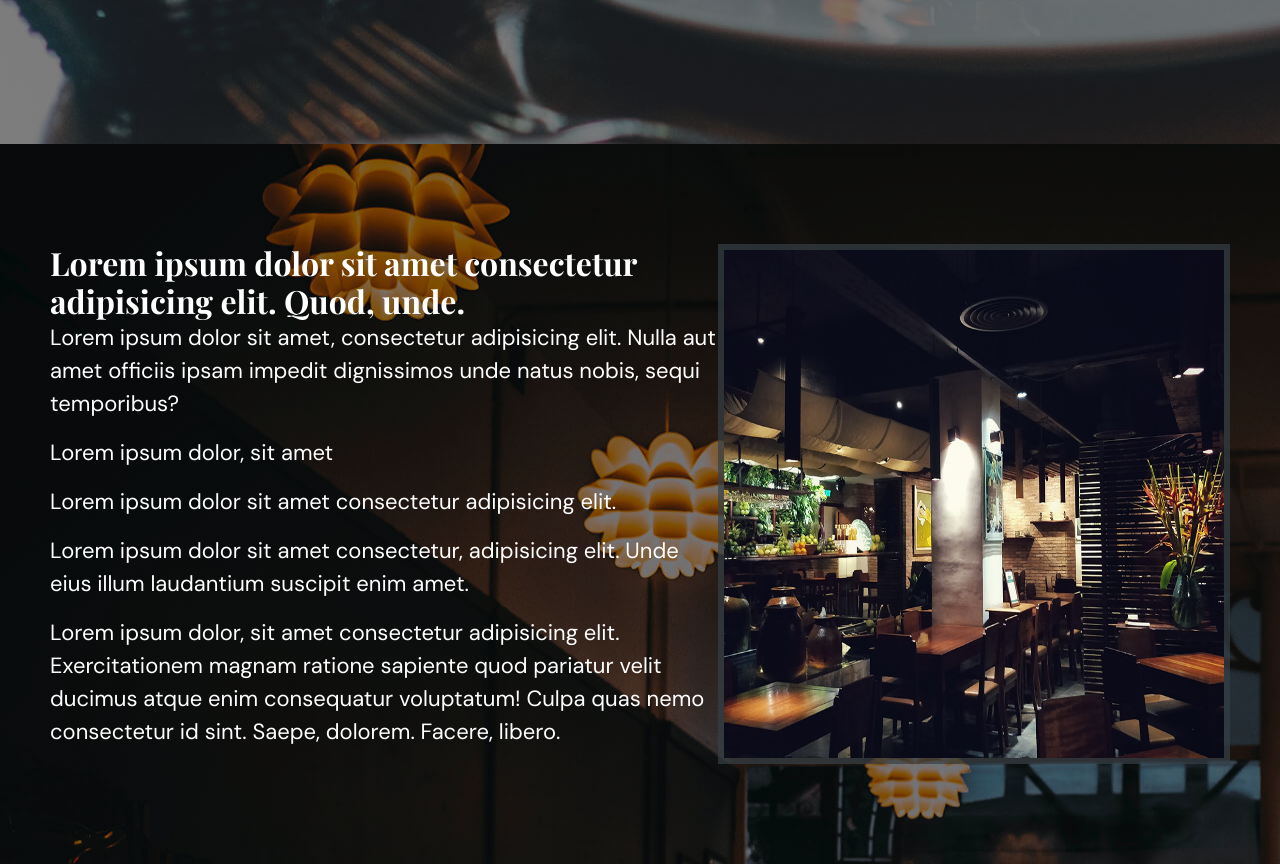
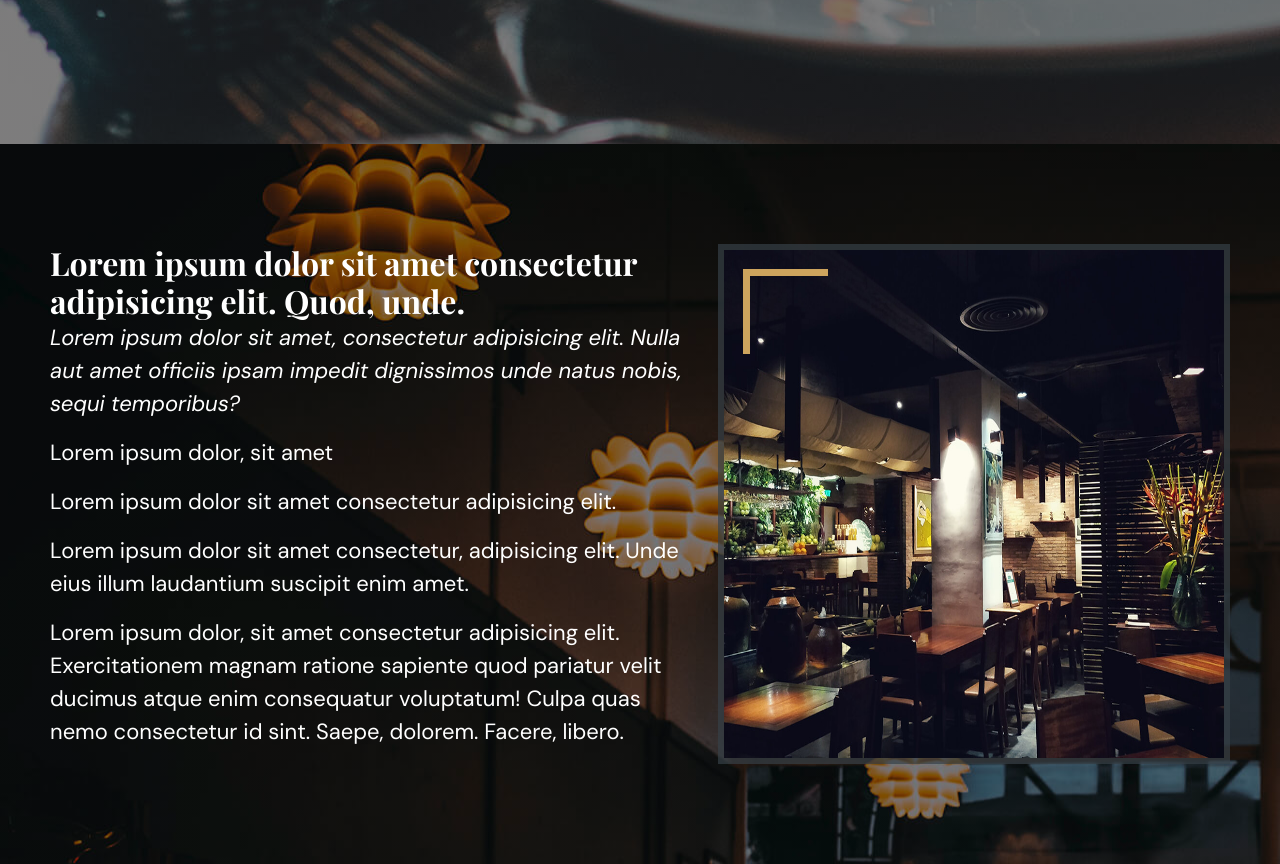
Before and after one commit to chazrsmit/CBIENBON, a website: page index.html in a window 1280 px wide. Shown: the part 756-1620 px from the top of the page. Drawn offline with nearby package versions, Linux system fonts and the light colour scheme; a web font is replaced by a local one.

Commit message:
border before img

```diff
--- a/index.html
+++ b/index.html
@@ -63,15 +63,15 @@
 
 <!-- ////////// SECTION 1 ////////// -->
 
-<section class="section-1 d-flex flex-row-reverse justify-content-center">
+<section class="section-1 d-flex flex-row-reverse justify-content-center gap-4">
 
-    <div class="d-flex justify-content-center">
+    <div class="d-flex justify-content-center div-img">
         <img src="./public/assets/img/about.jpg" alt="" srcset="">
     </div>
 
     <div class="d-flex flex-column">
         <h3 class="m-0">Lorem ipsum dolor sit amet consectetur adipisicing elit. Quod, unde.</h3>
-        <p>Lorem ipsum dolor sit amet, consectetur adipisicing elit. Nulla aut amet officiis ipsam impedit dignissimos unde natus nobis, sequi temporibus?</p>
+        <p class="fst-italic">Lorem ipsum dolor sit amet, consectetur adipisicing elit. Nulla aut amet officiis ipsam impedit dignissimos unde natus nobis, sequi temporibus?</p>
         <p>Lorem ipsum dolor, sit amet</p>
         <p>Lorem ipsum dolor sit amet consectetur adipisicing elit.</p>
         <p>Lorem ipsum dolor sit amet consectetur, adipisicing elit. Unde eius illum laudantium suscipit enim amet.</p>
--- a/src/sass/partials/_content.sass
+++ b/src/sass/partials/_content.sass
@@ -10,3 +10,18 @@
     img
         width: 40vw !important
         border: $border-img 6px solid
+
+// créer l'effet de style sur l'image avec un before et un after, qu'on intègre dans la div contenant l'image (div-img)
+
+.div-img
+    position: relative
+.div-img::before
+    content: ""
+    height: 85px
+    width: 85px
+    position: absolute
+    display: block
+    border-top: 7.5px solid $yellowish
+    border-left: 7.5px solid $yellowish
+    left: 25px
+    top: 25px
```
Also changed, not shown: public/styles/style.css, 1 other file.
